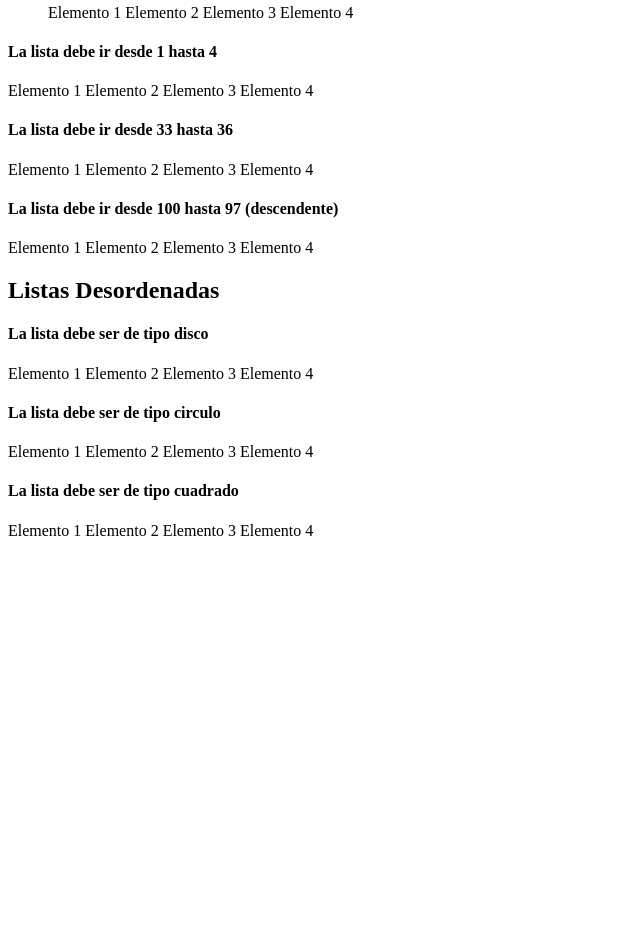
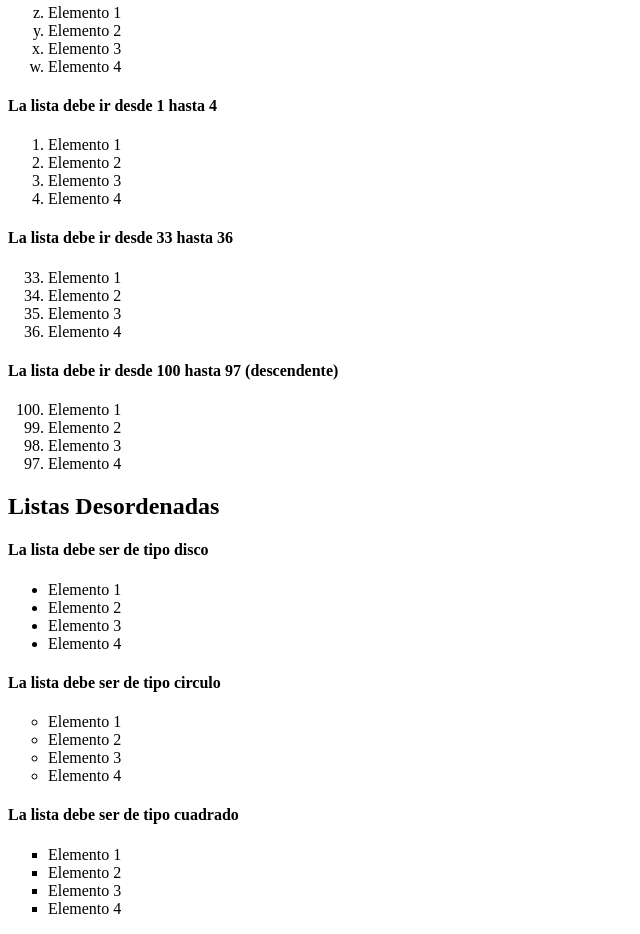
Before and after one commit to HACKDIX07/web-platform-1dl9qw, a plain HTML site: page index.html in a window 1280 px wide. Shown: the part 369-1303 px from the top of the page, without its empty margins (0-640 px from the left). Before the commit the page ends 917 px from the top, so only its background shows below. Drawn offline with Linux system fonts and the light colour scheme.

Commit message:
1 file modified

```diff
--- a/index.html
+++ b/index.html
@@ -26,33 +26,66 @@
     </ol>
     <h4>La lista debe ir desde la laetra z hasta la w (descendente)</h4>
 
-    <ol type="a" start="25" reversed>
-      Elemento 1 Elemento 2 Elemento 3 Elemento 4
+    <ol type= "a" start= "26" reversed>
+
+     <li> Elemento 1</li>
+     <li> Elemento 2</li>
+     <li> Elemento 3</li>
+     <li> Elemento 4</li>
     </ol>
     <h4>La lista debe ir desde 1 hasta 4</h4>
 
-    Elemento 1 Elemento 2 Elemento 3 Elemento 4
+    <ol>
+    <li> Elemento 1</li>
+    <li> Elemento 2</li>
+    <li> Elemento 3</li>
+    <li> Elemento 4</li>
+   </ol>
 
     <h4>La lista debe ir desde 33 hasta 36</h4>
 
-    Elemento 1 Elemento 2 Elemento 3 Elemento 4
-
+<ol start="33">
+    <li> Elemento 1</li>
+     <li> Elemento 2</li>
+     <li> Elemento 3</li>
+     <li> Elemento 4</li>
+    </ol>
     <h4>La lista debe ir desde 100 hasta 97 (descendente)</h4>
 
-    Elemento 1 Elemento 2 Elemento 3 Elemento 4
-
+    <ol start="100" reversed>
+    <li> Elemento 1</li>
+     <li> Elemento 2</li>
+     <li> Elemento 3</li>
+     <li> Elemento 4</li>
+    </ol>
     <h2>Listas Desordenadas</h2>
 
     <h4>La lista debe ser de tipo disco</h4>
 
-    Elemento 1 Elemento 2 Elemento 3 Elemento 4
+    <ul style="list-style-type:disc;">
+    <li> Elemento 1</li>
+     <li> Elemento 2</li>
+     <li> Elemento 3</li>
+     <li> Elemento 4</li>
+    </ul>
 
     <h4>La lista debe ser de tipo circulo</h4>
 
-    Elemento 1 Elemento 2 Elemento 3 Elemento 4
+    <ul style="list-style-type:circle;">
+    <li> Elemento 1</li>
+     <li> Elemento 2</li>
+     <li> Elemento 3</li>
+     <li> Elemento 4</li>
+    </ul>
 
     <h4>La lista debe ser de tipo cuadrado</h4>
 
-    Elemento 1 Elemento 2 Elemento 3 Elemento 4
+    <ul style="list-style-type:square;">
+    <li> Elemento 1</li>
+     <li> Elemento 2</li>
+     <li> Elemento 3</li>
+     <li> Elemento 4</li>
+    </ul>
+
   </body>
 </html>
```
